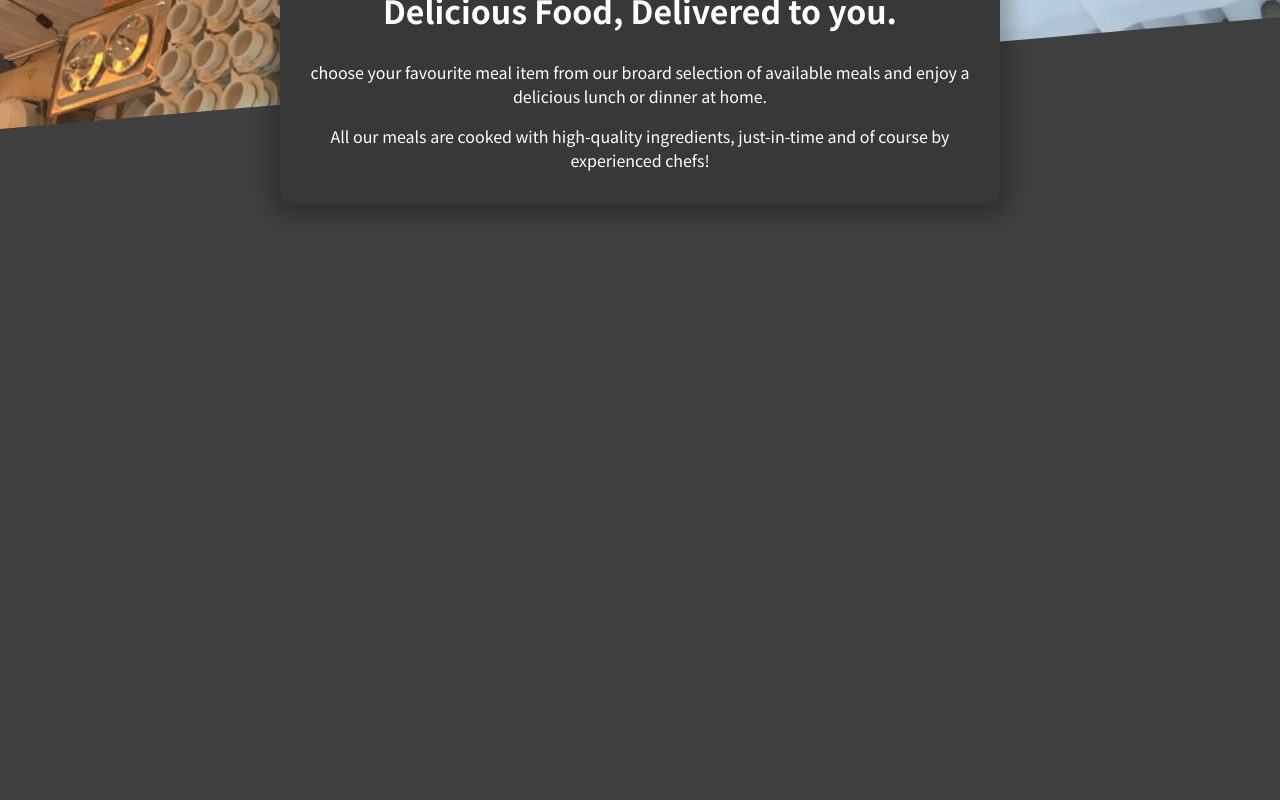
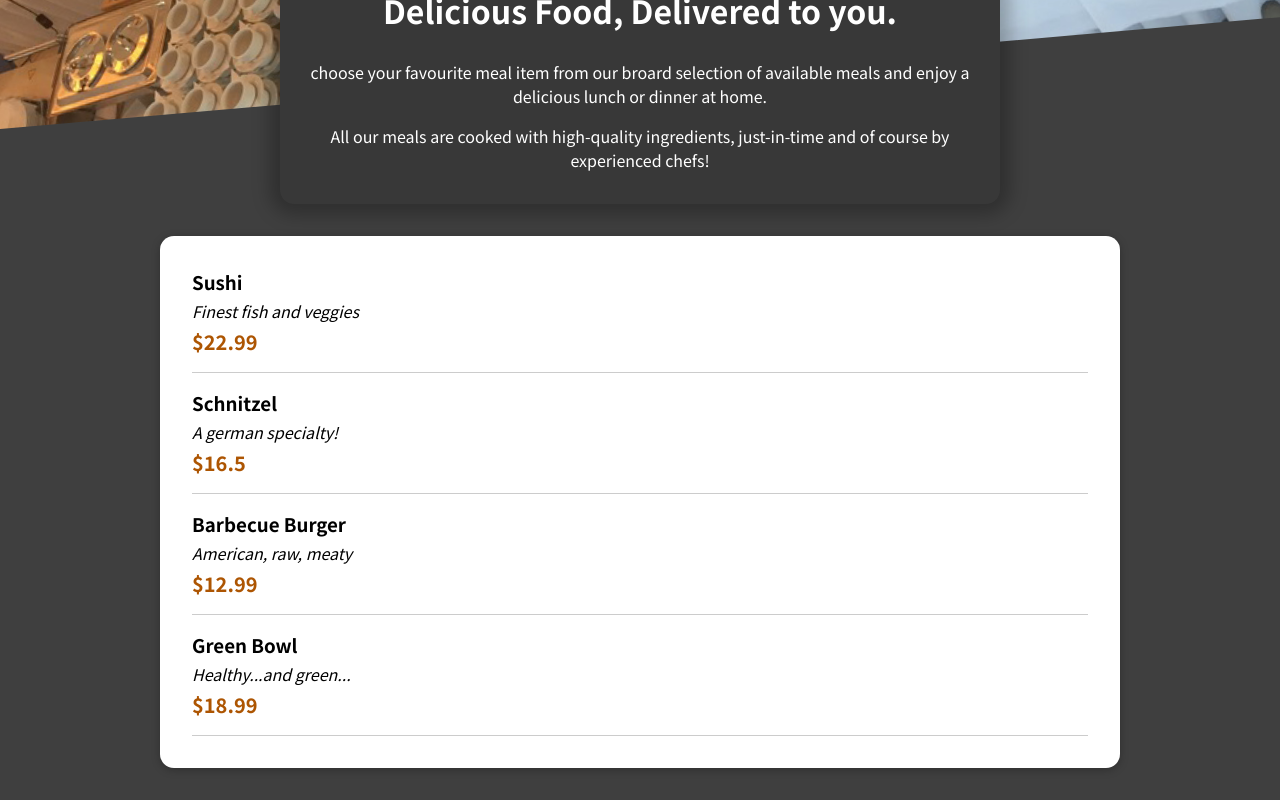
Before and after one commit to Rajat-soni-vst-au4/foodapp, a React (Create React App) app: page / in a window 1280 px wide. Shown: the part 269-1069 px from the top of the page. Before the commit the page ends 800 px from the top, so only its background shows below. Built offline with nearby package versions, Linux system fonts and the light colour scheme.

Commit message:
items dummy data passed through props and present via map

```diff
--- a/src/components/Meals/AvailableMeals.js
+++ b/src/components/Meals/AvailableMeals.js
@@ -1,8 +1,48 @@
-import React from 'react'
+import React from 'react';
+import classes from "./AvailableMeals.module.css";
+
+import Card from '../UI/Card';
+import MealItem from './MealItem/MealItem';
+
+const DUMMY_MEALS = [
+    {
+      id: 'm1',
+      name: 'Sushi',
+      description: 'Finest fish and veggies',
+      price: 22.99,
+    },
+    {
+      id: 'm2',
+      name: 'Schnitzel',
+      description: 'A german specialty!',
+      price: 16.5,
+    },
+    {
+      id: 'm3',
+      name: 'Barbecue Burger',
+      description: 'American, raw, meaty',
+      price: 12.99,
+    },
+    {
+      id: 'm4',
+      name: 'Green Bowl',
+      description: 'Healthy...and green...',
+      price: 18.99,
+    },
+  ];
 
 const AvailableMeals = () => {
+
   return (
-    <div>AvailableMeals</div>
+    <section className={classes.meals}>
+        <Card>
+        <ul >
+            {DUMMY_MEALS.map((meal) => {
+               return <li><MealItem key={meal.id} name={meal.name} description={meal.description} price={meal.price}/></li>
+            })}
+        </ul>
+        </Card>
+    </section>
   )
 }
 
--- /dev/null
+++ b/src/components/Meals/AvailableMeals.module.css
@@ -0,0 +1,24 @@
+.meals {
+    max-width: 60rem;
+    width: 90%;
+    margin: 2rem auto;
+    animation: meals-appear 1s ease-out forwards;
+  }
+
+  .meals ul {
+    list-style: none;
+    margin: 0;
+    padding: 0;
+  }
+
+  @keyframes meals-appear {
+    from {
+      opacity: 0;
+      transform: translateY(3rem);
+    }
+
+    to {
+      opacity: 1;
+      transform: translateY(0);
+    }
+  }
--- /dev/null
+++ b/src/components/Meals/MealItem/MealItem.js
@@ -0,0 +1,17 @@
+import React from "react";
+import classes from "./MealItem.module.css";
+
+const MealItem = (props) => {
+  return (
+    <li className={classes.meal}>
+      <div >
+        <h3 className={classes.h3}>{props.name}</h3>
+        <div className={classes.description}>{props.description}</div>
+        <div className={classes.price}>${props.price}</div>
+      </div>
+
+    </li>
+  );
+};
+
+export default MealItem;
--- /dev/null
+++ b/src/components/Meals/MealItem/MealItem.module.css
@@ -0,0 +1,22 @@
+.meal {
+    display: flex;
+    justify-content: space-between;
+    margin: 1rem;
+    padding-bottom: 1rem;
+    border-bottom: 1px solid #ccc;
+  }
+
+  .meal h3 {
+    margin: 0 0 0.25rem 0;
+  }
+
+  .description {
+    font-style: italic;
+  }
+
+  .price {
+    margin-top: 0.25rem;
+    font-weight: bold;
+    color: #ad5502;
+    font-size: 1.25rem;
+  }
--- a/src/components/Meals/Meals.js
+++ b/src/components/Meals/Meals.js
@@ -1,10 +1,12 @@
 import React from 'react'
+import AvailableMeals from './AvailableMeals'
 import MealsSummary from './MealsSummary'
 
 const Meals = () => {
   return (
     <>
     <MealsSummary />
+    <AvailableMeals />
     </>
   )
 }
--- /dev/null
+++ b/src/components/UI/Card.js
@@ -0,0 +1,10 @@
+import React from 'react';
+import classes from "./Card.module.css";
+
+const Card = (props) => {
+  return (
+    <div className={classes.card}>{props.children}</div>
+  )
+}
+
+export default Card
--- /dev/null
+++ b/src/components/UI/Card.module.css
@@ -0,0 +1,6 @@
+.card {
+    padding: 1rem;
+    box-shadow: 0 2px 8px rgba(0, 0, 0, 0.25);
+    border-radius: 14px;
+    background-color: white;
+  }
```
